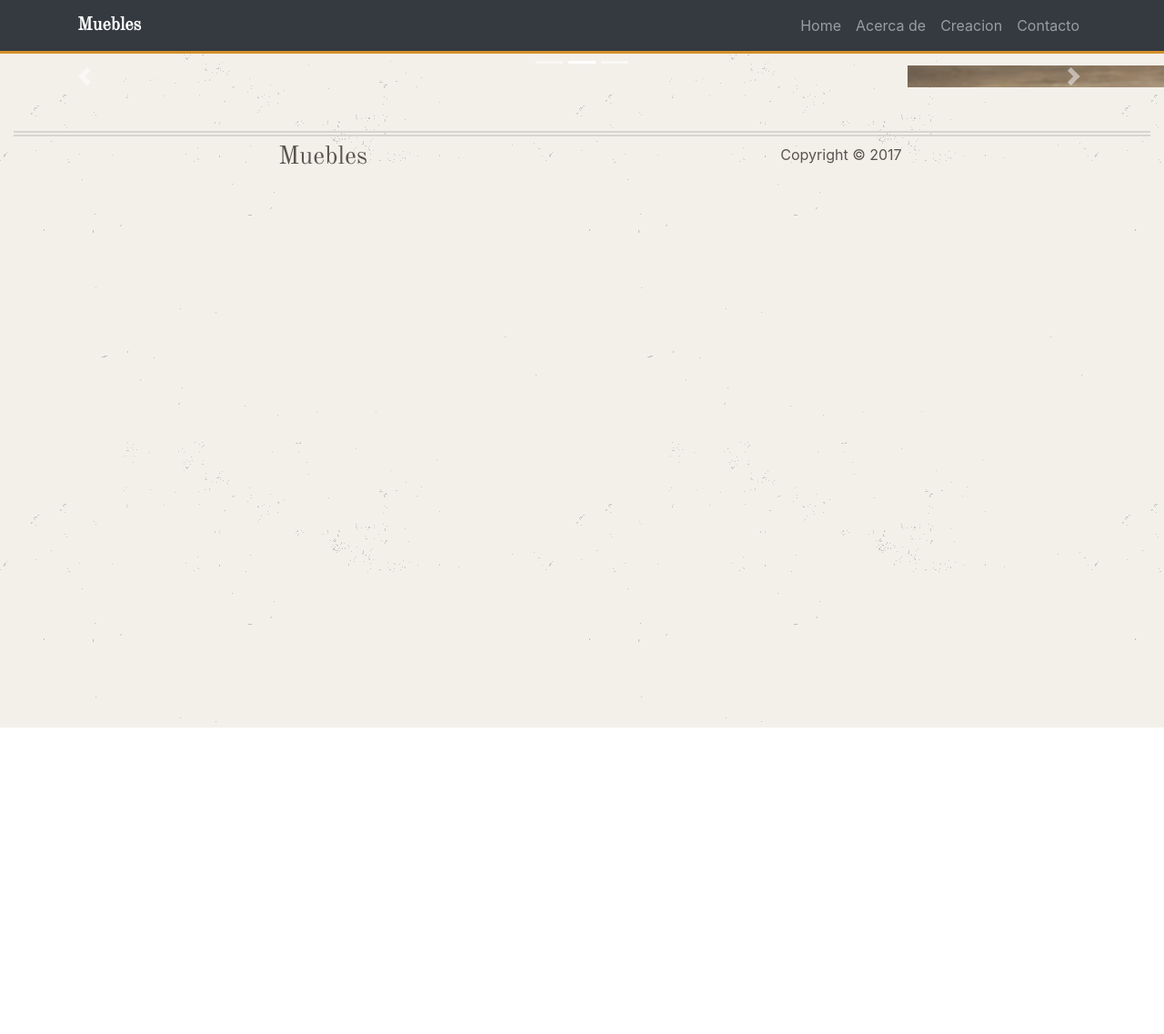
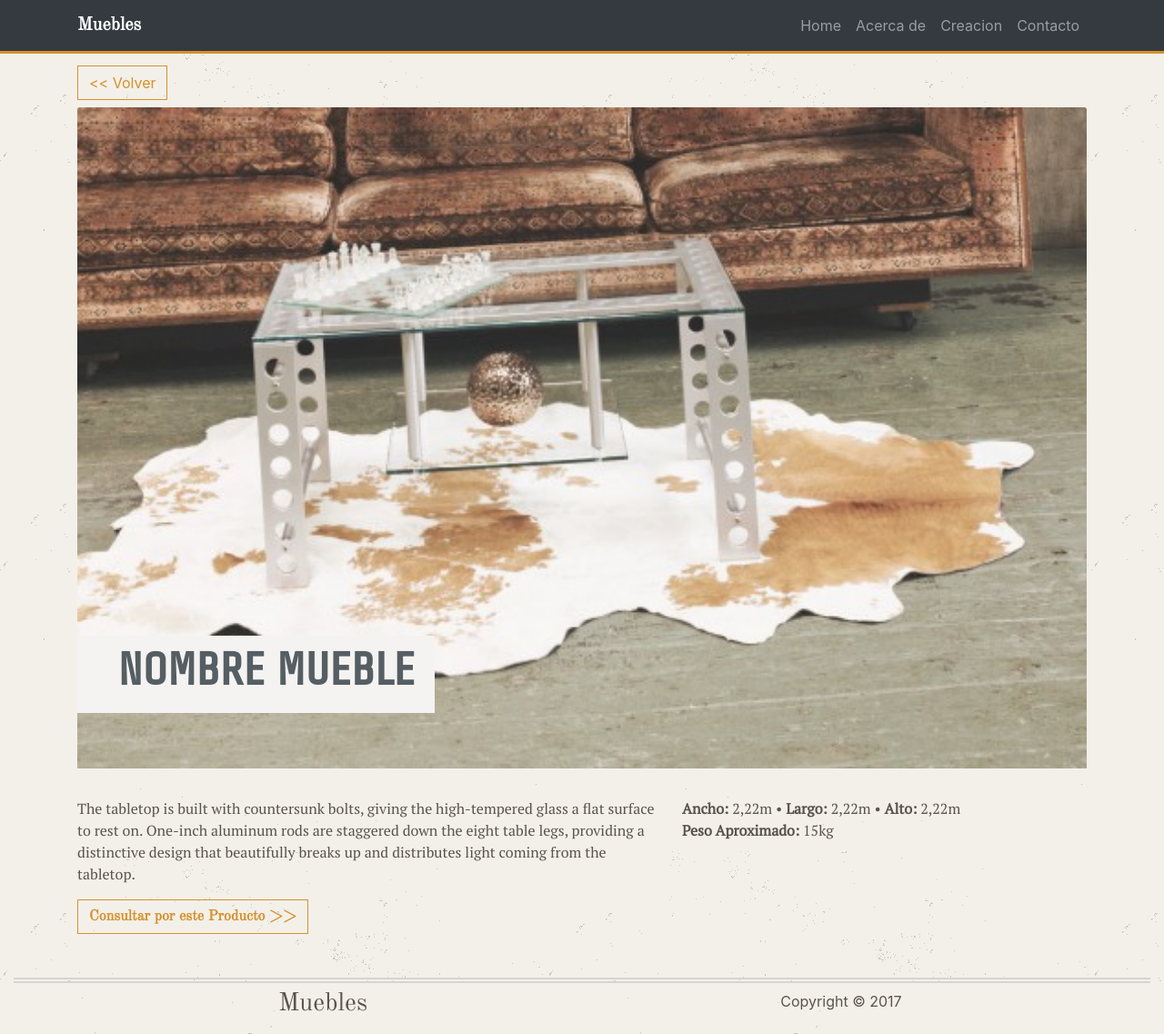
Before and after one commit to MalenaMaffei/carpinteria, a website: page src/show.html in a window 1280 px wide. Shown: the whole page at 91% size. Before the commit the page ends 800 px from the top, so only its background shows below. Drawn offline with nearby package versions, Linux system fonts and the light colour scheme.

Commit message:
product show listo, falta popup

```diff
--- a/src/scss/style.scss
+++ b/src/scss/style.scss
@@ -30,15 +30,15 @@ $bg-color:#AE6F39;
 $font-color: $dark;
 $font-color-secondary: #59544c;
 $primary-color: #d5912b;
-// $dark-overlay: rgba(48, 53, 56, 0.7);
 $dark-overlay: $dark;
 $icon-size: 30px;
 $bg-primary: $primary-color;
 $font-color-light: #E0DAD1;
-$theme-colors: ( "primary": $primary-color, "danger": #ff4136);
+$name-banner-color: #f3f0ea;
+$theme-colors: ( "primary": $primary-color, "danger": #d42419, "success": #6C9A5B);
 $quote-color: rgba(190, 185, 176, 0.2);
-$info-color: rgba(245,243,241,1);
 $menu-items: #A9A69F;
+$info-color: rgb(245, 243, 241);
 body {
     background: url(../img/bg-main.png) repeat center top #f3f0ea;
     color: $font-color;
@@ -149,8 +149,6 @@ footer {
 
 .btn {
     border-radius: 0 !important;
-
-
 }
 
 .card-img-overlay{
@@ -174,28 +172,56 @@ hr.short {
     color: $primary-color;
 }
 
+.prod-detail{
+    figcaption{
+        background-color: $info-color;
+        padding: 1%;
+        padding-right: 2%;
+        padding-left: 4%;
+        // line-height: 1px;
+        position: absolute;
+        top: 80%;
+        /* position the top  edge of the element at the middle of the parent */
+        // right: 0%;
+        // left: 85%;
+        // transform: translate(0%, -50%);
+        // visibility: visible;
+        // @include opacity(1);
+        // float: right;
+        .prod-name{
+            // color: #bebab2;
+            font-size: 50px;
+        }
+    }
+}
+
+
 
 figure {
-    display: inline-block; /* Here !!! */
+    overflow: hidden;
+    white-space: nowrap;
+    display: inline-block;
+    /* Here !!! */
     position: relative;
     margin: 0;
 }
 
-figcaption{
-
+figcaption.prod-index {
     background-color: $info-color;
     padding: 12%;
     line-height: 18px;
     position: absolute;
-    top: 50%;  /* position the top  edge of the element at the middle of the parent */
-    left: 50%; /* position the left edge of the element at the middle of the parent */
+    top: 50%;
+    /* position the top  edge of the element at the middle of the parent */
+    left: 50%;
+    /* position the left edge of the element at the middle of the parent */
     //
     transform: translate(-50%, -50%);
     visibility: hidden;
     @include opacity(0);
-    @include transition(visibility 0.35s linear, opacity 0.35s linear);
-
-    @include bp-small{
+    @include transition(visibility 0.35s linear,
+    opacity 0.35s linear);
+    @include bp-small {
         position: relative;
         visibility: visible;
         @include opacity(1);
@@ -203,7 +229,15 @@ figcaption{
         top: auto;
         left: auto;
         transform: translate(0, 0);
-    };
+    }
+    ;
+}
+
+.prod-name{
+    text-transform: uppercase;
+    font-family: 'Share Tech', sans-serif !important;
+    font-weight: bold;
+    color: #555e63;
 }
 
 a.prod-link {
@@ -211,8 +245,8 @@ a.prod-link {
     text-decoration: none;
     line-height: inherit;
     &:hover {
-        color:inherit;
-        figcaption{
+        color: inherit;
+        figcaption {
             visibility: visible;
             // opacity:0.8;
             @include opacity(0.8);
@@ -220,55 +254,15 @@ a.prod-link {
     }
 }
 
-
-
-.carousel-item {
-  height: 100%;
-  img{
-    // width:100%;
-    max-height: 500px;
+.prod-specs{
+  color: $font-color-secondary;
+  font-family: 'PT Serif', serif;
+  a{
+    font-family: 'Old Standard TT', sans-serif;
+    font-weight: bold;
+    font-stretch: expanded;
   }
 }
 
-// .carousel-inner{
-//   height: 20vh;
-// }
 
-// .carousel-inner > .item > img {
-//   position: absolute;
-//   top: 50%;
-//   left: 50%;
-//   -webkit-transform: translate(-50%, -50%);
-//   -ms-transform: translate(-50%, -50%);
-//   transform: translate(-50%, -50%);
-//   max-height: 800px;
-//   width: auto;
-// }
-//
-// .carousel-control.left,
-// .carousel-control.right {
-//   background-image: none;
-// }
-
-
-
-// #explore-section,
-// #share-section {
-//     .fa {
-//         color: white;
-//         background: $bg-color;
-//         padding: 4px;
-//         border-radius: 5px;
-//         font-size: $icon-size;
-//     }
-// }
-// #create-section {
-//     .fa {
-//         color: $primary-color;
-//         background: white;
-//         padding: 4px;
-//         border-radius: 5px;
-//         font-size: $icon-size;
-//     }
-// }
 @import "node_modules/bootstrap/scss/bootstrap";
--- a/src/show.html
+++ b/src/show.html
@@ -9,7 +9,9 @@
     <link rel="stylesheet" href="css/bootstrap.css">
     <link rel="stylesheet" href="css/style.css">
     <link href="https://fonts.googleapis.com/css?family=Old+Standard+TT|Roboto" rel="stylesheet">
+        <link href="https://fonts.googleapis.com/css?family=Share+Tech" rel="stylesheet">
     <script src="https://unpkg.com/scrollreveal/dist/scrollreveal.min.js"></script>
+    <link href="https://fonts.googleapis.com/css?family=PT+Serif" rel="stylesheet">
     <title>Muebles</title>
 </head>
 
@@ -38,44 +40,31 @@
         </div>
     </nav>
 
-<br><br><br>
-<!-- <div class="container"> -->
-    <div class="row mt-10">
-        <div class="col">
-            <div id="carouselExampleIndicators" class="carousel slide " data-ride="carousel">
-              <ol class="carousel-indicators">
-                <li data-target="#carouselExampleIndicators" data-slide-to="0" class="active"></li>
-                <li data-target="#carouselExampleIndicators" data-slide-to="1"></li>
-                <li data-target="#carouselExampleIndicators" data-slide-to="2"></li>
-              </ol>
-              <div class="carousel-inner">
-                <div class="carousel-item active">
-                  <img class="d-block w-100" src="img/pexels-photo-122588.jpeg" alt="First slide">
-                </div>
-                <div class="carousel-item">
-                  <img class="d-block w-100" src="img/0022-550x360.jpg" alt="Second slide">
-                </div>
-                <div class="carousel-item">
-                  <img class="d-block w-100" src="img/pexels-photo-325703.jpeg" alt="Third slide">
-                </div>
-              </div>
-              <a class="carousel-control-prev" href="#carouselExampleIndicators" role="button" data-slide="prev">
-                <span class="carousel-control-prev-icon" aria-hidden="true"></span>
-                <span class="sr-only">Previous</span>
-              </a>
-              <a class="carousel-control-next" href="#carouselExampleIndicators" role="button" data-slide="next">
-                <span class="carousel-control-next-icon" aria-hidden="true"></span>
-                <span class="sr-only">Next</span>
-              </a>
+    <br><br><br>
+
+    <div class="container">
+        <div class="row">
+            <div class="col">
+                <a href="products.html" class="btn btn-outline-primary mb-2"><< Volver</a>
+                <figure class="prod-detail">
+                    <img class="card-img-top" src="img/0012-550x360.jpg" alt="Card image cap">
+                    <figcaption>
+                        <h2 class="prod-name">Nombre mueble</h2>
+                    </figcaption>
+                </figure>
             </div>
         </div>
+        <div class="row mt-3 prod-specs">
+            <div class="col-md-7">
+                <p>The tabletop is built with countersunk bolts, giving the high-tempered glass a flat surface to rest on. One-inch aluminum rods are staggered down the eight table legs, providing a distinctive design that beautifully breaks up and distributes light coming from the tabletop.</p>
+                <a href="#" class="btn btn-outline-primary">Consultar por este Producto >></a>
+            </div>
+            <div class="col-md-5">
+                <p><strong>Ancho: </strong>2,22m • <strong>Largo: </strong>2,22m • <strong>Alto: </strong>2,22m <strong><br>Peso Aproximado: </strong>15kg</p>
+            </div>
+
+        </div>
     </div>
-<!-- </div> -->
-
-
-
-
-
 
 
     <!-- MAIN FOOTER -->
```
Also changed, not shown: src/products.html (+14 -13 lines), src/css/style.css. Lines whose indentation alone changed are shown as unchanged.
